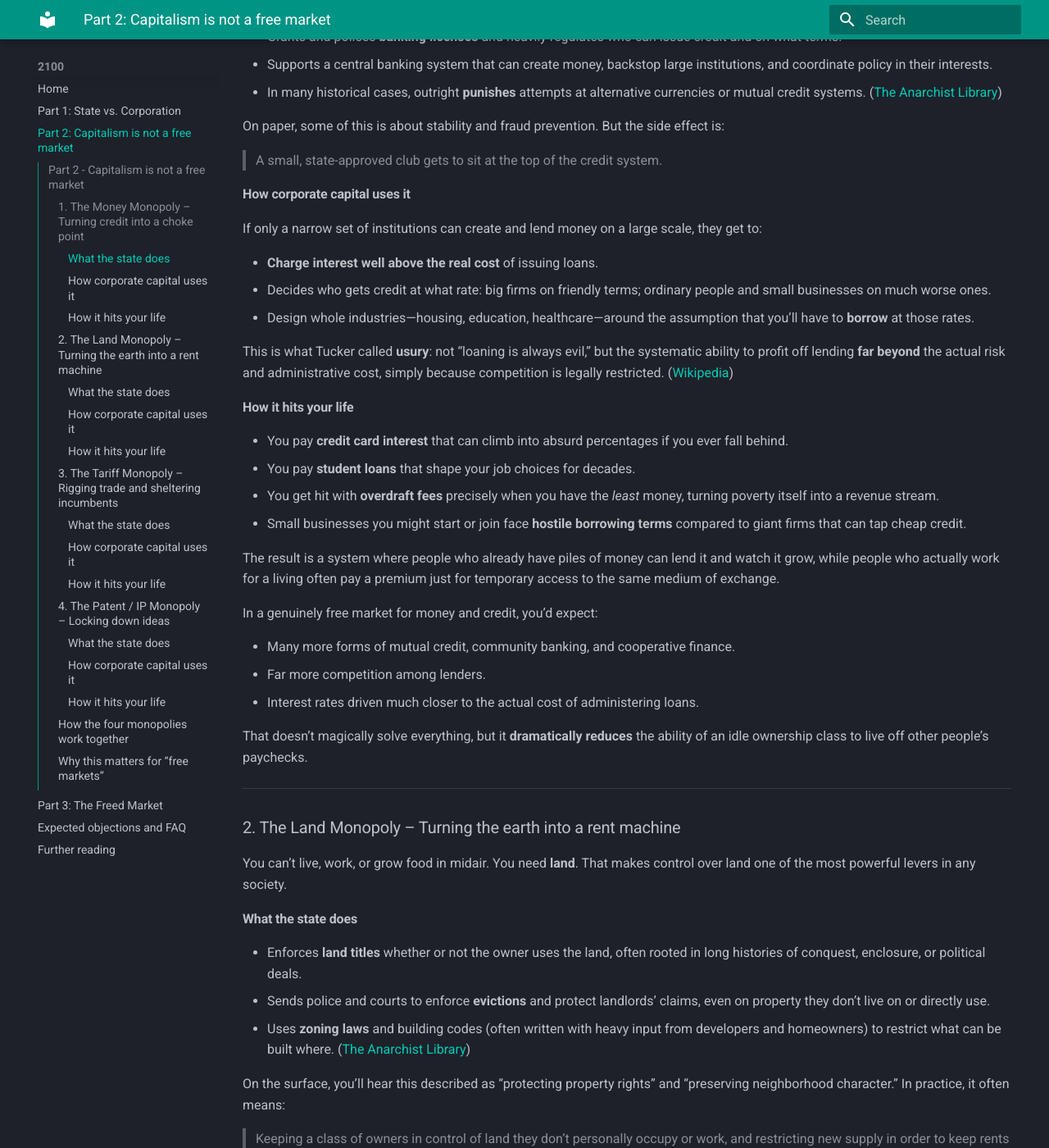
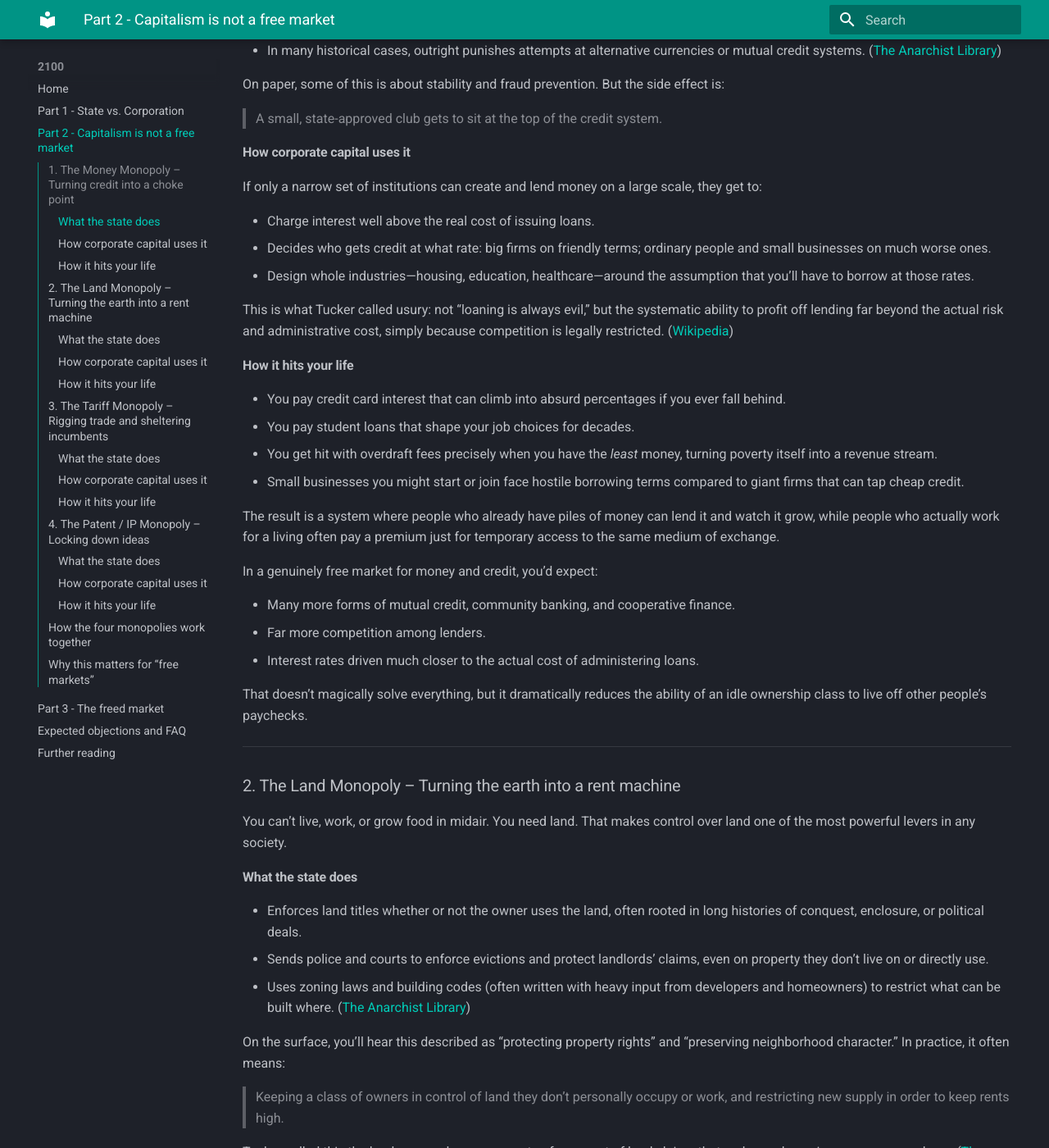
Before and after one commit to LucasVance/2100, an MkDocs documentation site: the page built from docs/liberty.md, in a window 1280 px wide and 1400 px high, scrolled down 1006 px. Shown: the whole window at 82% size. Built offline with MkDocs 1.6.1 and Material for MkDocs 9.7.7, drawn with Linux system fonts in a browser that asks for light colours; some of the changed text lies outside the part shown.

Commit message:
Update titles

```diff
--- a/docs/liberty.md
+++ b/docs/liberty.md
@@ -1,6 +1,4 @@
-## Part 2 - Capitalism is not a free market
-
-In Part 1, we looked at the **state–corporate complex**: the way government and big business act less like rivals in balance and more like partners in a joint venture. This part is about the **mechanics** of that partnership.
+In Part 1, we looked at the state–corporate complex: the way government and big business act less like rivals in balance and more like partners in a joint venture. This part is about the mechanics of that partnership.
 
 A 19th-century anarchist, Benjamin Tucker, tried to answer a very specific question:
 
@@ -8,12 +6,12 @@ A 19th-century anarchist, Benjamin Tucker, tried to answer a very specific quest
 
 His answer was not “human nature” or “greed.” He pointed at four places where the state blocks free competition on purpose and hands out special privileges:
 
-1. **Money**
-2. **Land**
-3. **Trade (tariffs and similar controls)**
-4. **Ideas (patents / intellectual property)** ([The Anarchist Library][1])
+1. Money
+2. Land
+3. Trade (tariffs and similar controls)
+4. Ideas (patents / intellectual property) ([The Anarchist Library][1])
 
-He called these the **four monopolies**, and argued that without them, capitalism as we know it couldn’t survive. What we’d have instead is still a market economy—but with very different outcomes for workers, renters, and small producers.
+He called these the four monopolies, and argued that without them, capitalism as we know it couldn’t survive. What we’d have instead is still a market economy—but with very different outcomes for workers, renters, and small producers.
 
 You don’t need to agree with Tucker on everything to see that these four areas are *exactly* where modern capitalism looks least like a “natural” market and most like a rigged game.
 
@@ -23,16 +21,16 @@ Let’s walk through each one in plain language: what the state does, how corpor
 
 ### 1. The Money Monopoly – Turning credit into a choke point
 
-**In theory**, money is just a tool. We use it to store value, trade, and make the economy run smoother.
+In theory, money is just a tool. We use it to store value, trade, and make the economy run smoother.
 
-**In practice**, control over money and credit is one of the main ways the state–corporate complex keeps you dependent.
+In practice, control over money and credit is one of the main ways the state–corporate complex keeps you dependent.
 
 #### What the state does
 
 * Decides what “counts” as legal money (legal tender laws).
-* Grants and polices **banking licenses** and heavily regulates who can issue credit and on what terms.
+* Grants and polices banking licenses and heavily regulates who can issue credit and on what terms.
 * Supports a central banking system that can create money, backstop large institutions, and coordinate policy in their interests.
-* In many historical cases, outright **punishes** attempts at alternative currencies or mutual credit systems. ([The Anarchist Library][1])
+* In many historical cases, outright punishes attempts at alternative currencies or mutual credit systems. ([The Anarchist Library][1])
 
 On paper, some of this is about stability and fraud prevention. But the side effect is:
 
@@ -42,18 +40,18 @@ On paper, some of this is about stability and fraud prevention. But the side eff
 
 If only a narrow set of institutions can create and lend money on a large scale, they get to:
 
-* **Charge interest well above the real cost** of issuing loans.
+* Charge interest well above the real cost of issuing loans.
 * Decides who gets credit at what rate: big firms on friendly terms; ordinary people and small businesses on much worse ones.
-* Design whole industries—housing, education, healthcare—around the assumption that you’ll have to **borrow** at those rates.
+* Design whole industries—housing, education, healthcare—around the assumption that you’ll have to borrow at those rates.
 
-This is what Tucker called **usury**: not “loaning is always evil,” but the systematic ability to profit off lending **far beyond** the actual risk and administrative cost, simply because competition is legally restricted. ([Wikipedia][2])
+This is what Tucker called usury: not “loaning is always evil,” but the systematic ability to profit off lending far beyond the actual risk and administrative cost, simply because competition is legally restricted. ([Wikipedia][2])
 
 #### How it hits your life
 
-* You pay **credit card interest** that can climb into absurd percentages if you ever fall behind.
-* You pay **student loans** that shape your job choices for decades.
-* You get hit with **overdraft fees** precisely when you have the *least* money, turning poverty itself into a revenue stream.
-* Small businesses you might start or join face **hostile borrowing terms** compared to giant firms that can tap cheap credit.
+* You pay credit card interest that can climb into absurd percentages if you ever fall behind.
+* You pay student loans that shape your job choices for decades.
+* You get hit with overdraft fees precisely when you have the *least* money, turning poverty itself into a revenue stream.
+* Small businesses you might start or join face hostile borrowing terms compared to giant firms that can tap cheap credit.
 
 The result is a system where people who already have piles of money can lend it and watch it grow, while people who actually work for a living often pay a premium just for temporary access to the same medium of exchange.
 
@@ -63,34 +61,34 @@ In a genuinely free market for money and credit, you’d expect:
 * Far more competition among lenders.
 * Interest rates driven much closer to the actual cost of administering loans.
 
-That doesn’t magically solve everything, but it **dramatically reduces** the ability of an idle ownership class to live off other people’s paychecks.
+That doesn’t magically solve everything, but it dramatically reduces the ability of an idle ownership class to live off other people’s paychecks.
 
 ---
 
 ### 2. The Land Monopoly – Turning the earth into a rent machine
 
-You can’t live, work, or grow food in midair. You need **land**. That makes control over land one of the most powerful levers in any society.
+You can’t live, work, or grow food in midair. You need land. That makes control over land one of the most powerful levers in any society.
 
 #### What the state does
 
-* Enforces **land titles** whether or not the owner uses the land, often rooted in long histories of conquest, enclosure, or political deals.
-* Sends police and courts to enforce **evictions** and protect landlords’ claims, even on property they don’t live on or directly use.
-* Uses **zoning laws** and building codes (often written with heavy input from developers and homeowners) to restrict what can be built where. ([The Anarchist Library][1])
+* Enforces land titles whether or not the owner uses the land, often rooted in long histories of conquest, enclosure, or political deals.
+* Sends police and courts to enforce evictions and protect landlords’ claims, even on property they don’t live on or directly use.
+* Uses zoning laws and building codes (often written with heavy input from developers and homeowners) to restrict what can be built where. ([The Anarchist Library][1])
 
 On the surface, you’ll hear this described as “protecting property rights” and “preserving neighborhood character.” In practice, it often means:
 
 > Keeping a class of owners in control of land they don’t personally occupy or work, and restricting new supply in order to keep rents high.
 
-Tucker called this the **land monopoly**: government enforcement of land claims that go beyond genuine occupancy and use. ([The Anarchist Library][1])
+Tucker called this the land monopoly: government enforcement of land claims that go beyond genuine occupancy and use. ([The Anarchist Library][1])
 
 #### How corporate capital uses it
 
-* **Absentee landlords** collect rent indefinitely on buildings they don’t live in and land they don’t use.
+* Absentee landlords collect rent indefinitely on buildings they don’t live in and land they don’t use.
 * Large developers work with city governments to shape zoning so that:
 
   * cheaper, denser housing is restricted,
   * while high-margin projects (luxury apartments, office towers, etc.) are favored.
-* Land is held as a **speculative asset**, often left empty or underused while people nearby struggle to find affordable housing or workspace.
+* Land is held as a speculative asset, often left empty or underused while people nearby struggle to find affordable housing or workspace.
 
 #### How it hits your life
 
@@ -99,42 +97,42 @@ Tucker called this the **land monopoly**: government enforcement of land claims
 * If you ever fall behind, eviction is backed by literal force.
 * Trying to build something yourself—a small shop, a co-op, a tiny home, even a community garden—can run into zoning walls or permit nightmares.
 
-The key thing to see is that **landlords can keep getting paid whether or not they work**, as long as the state keeps backing their claims to exclusive use and restricting alternatives.
+The key thing to see is that landlords can keep getting paid whether or not they work, as long as the state keeps backing their claims to exclusive use and restricting alternatives.
 
 In a freed market with no land monopoly:
 
 * Titles not backed by genuine occupancy and use would be much harder to maintain.
 * With fewer artificial barriers, more people and groups could directly access land for housing and production.
-* Rent as permanent tribute to an absentee owner would shrink toward **temporary payment for actual services** (maintenance, coordination), not a lifetime tax on simply existing somewhere on Earth.
+* Rent as permanent tribute to an absentee owner would shrink toward temporary payment for actual services (maintenance, coordination), not a lifetime tax on simply existing somewhere on Earth.
 
 ---
 
 ### 3. The Tariff Monopoly – Rigging trade and sheltering incumbents
 
-At first glance, **tariffs and trade controls** look like a boring topic for economists. In Tucker’s framework, they’re one of the main ways political power props up established capital. ([Foundation for Economic Education][3])
+At first glance, tariffs and trade controls look like a boring topic for economists. In Tucker’s framework, they’re one of the main ways political power props up established capital. ([Foundation for Economic Education][3])
 
 #### What the state does
 
-* Imposes **tariffs** (taxes on imports) and various non-tariff barriers (quotas, rules of origin, licensing requirements).
+* Imposes tariffs (taxes on imports) and various non-tariff barriers (quotas, rules of origin, licensing requirements).
 * Negotiates trade agreements that tilt the playing field in complex, industry-specific ways.
 * Uses customs enforcement, fines, and sanctions to punish attempts to trade outside the rules.
 
 The stated reasons change—protecting jobs, national security, “leveling the playing field”—but the reliable effect is:
 
-> Certain domestic firms are **shielded** from foreign competition.
+> Certain domestic firms are shielded from foreign competition.
 
 #### How corporate capital uses it
 
-* Industries lobby for tariffs and trade rules that **protect their particular niche**, so they can charge higher prices at home than global competition would otherwise allow.
+* Industries lobby for tariffs and trade rules that protect their particular niche, so they can charge higher prices at home than global competition would otherwise allow.
 * Firms use the threat of moving jobs overseas as leverage over workers, even when actual offshoring is heavily shaped by trade policy they helped design.
-* “Free trade” agreements often turn out to be **highly detailed corporate wishlists**: strong protection for intellectual property and investor rights, weaker protections for labor and the environment.
+* “Free trade” agreements often turn out to be highly detailed corporate wishlists: strong protection for intellectual property and investor rights, weaker protections for labor and the environment.
 
 Tucker saw tariffs as a way for favored producers to enjoy something like a domestic monopoly: a captive market with fewer serious challengers. ([Wikipedia][2])
 
 #### How it hits your life
 
-* You pay **higher prices** for everyday goods than you would in a genuinely competitive global market.
-* Industries that are heavily protected can become **bloated and complacent**, and when they finally hit a crisis, they demand bailouts “to save jobs.”
+* You pay higher prices for everyday goods than you would in a genuinely competitive global market.
+* Industries that are heavily protected can become bloated and complacent, and when they finally hit a crisis, they demand bailouts “to save jobs.”
 * Workers are squeezed from both ends:
 
   * threatened with offshoring if they ask for better wages,
@@ -146,11 +144,11 @@ In a truly free market for trade, firms would have a lot less ability to hide be
 
 ### 4. The Patent / IP Monopoly – Locking down ideas
 
-Of all the monopolies, the **patent and copyright** system is the most subtle and the easiest to dress up as “rewarding innovation.” Tucker and other mutualists saw it as one of the pillars of capitalist exploitation. ([The Anarchist Library][1])
+Of all the monopolies, the patent and copyright system is the most subtle and the easiest to dress up as “rewarding innovation.” Tucker and other mutualists saw it as one of the pillars of capitalist exploitation. ([The Anarchist Library][1])
 
 #### What the state does
 
-* Grants **exclusive rights** to use and sell inventions, designs, and creative works for many years.
+* Grants exclusive rights to use and sell inventions, designs, and creative works for many years.
 * Punishes anyone who reproduces or uses these ideas without permission—even if they arrived at similar designs independently.
 * Enforces digital locks (DRM) and right-to-repair restrictions, backed by fines and sometimes criminal charges.
 
@@ -162,13 +160,13 @@ Without the state, it would be very hard to maintain an exclusive claim over som
 
 This is where a lot of the everyday “this feels wrong” examples live:
 
-* **Insulin and other medicines**: The underlying science and techniques are often developed with significant public funding. But patent and regulatory structures let a handful of firms **exclude competitors** and charge hundreds of dollars for something that could be produced for a tiny fraction of that. ([Wikipedia][2])
-* **Phones, printers, tractors**:
+* Insulin and other medicines: The underlying science and techniques are often developed with significant public funding. But patent and regulatory structures let a handful of firms exclude competitors and charge hundreds of dollars for something that could be produced for a tiny fraction of that. ([Wikipedia][2])
+* Phones, printers, tractors:
 
   * Your phone is locked down so you can’t install whatever you want or fix it freely.
   * Your printer nags you about “unauthorized ink” because software and patent tricks make third-party cartridges illegal or unreliable.
   * Farmers can’t legally repair their own tractors without manufacturer authorization, thanks to software locks and IP law.
-* **Scientific research**: Taxpayers fund a lot of basic research, but the results are often placed behind **paywalls** at $30–$40 per article under publisher copyright, even though the publishers didn’t do the research themselves.
+* Scientific research: Taxpayers fund a lot of basic research, but the results are often placed behind paywalls at $30–$40 per article under publisher copyright, even though the publishers didn’t do the research themselves.
 
 In each case, the pattern is the same:
 
@@ -178,11 +176,11 @@ In each case, the pattern is the same:
 
 #### How it hits your life
 
-* You pay **more** for medicines, devices, media, and services than you would in a world where anyone could freely produce compatible versions.
-* You lose **control** over devices you supposedly own.
+* You pay more for medicines, devices, media, and services than you would in a world where anyone could freely produce compatible versions.
+* You lose control over devices you supposedly own.
 * Whole sectors of knowledge are fenced off unless you can pay or pass through an academic institution.
 
-The free market very clearly gave us the **smartphone, mass medicine, digital networks, and abundant information**. The IP monopoly is what turned those into:
+The free market very clearly gave us the smartphone, mass medicine, digital networks, and abundant information. The IP monopoly is what turned those into:
 
 * $1,000 locked phones,
 * $200 medicines,
@@ -195,12 +193,12 @@ The free market very clearly gave us the **smartphone, mass medicine, digital ne
 
 None of these monopolies exist in isolation.
 
-* The **money monopoly** ensures that if you’re not already wealthy, you’ll probably need to borrow on unfavorable terms.
-* The **land monopoly** ensures that you have to pay rent or a mortgage to access the basic ground you live and work on.
-* The **tariff and trade monopoly** keeps prices for many goods higher than necessary.
-* The **IP monopoly** locks down the most advanced goods and knowledge, keeping their prices and corporate profits high.
+* The money monopoly ensures that if you’re not already wealthy, you’ll probably need to borrow on unfavorable terms.
+* The land monopoly ensures that you have to pay rent or a mortgage to access the basic ground you live and work on.
+* The tariff and trade monopoly keeps prices for many goods higher than necessary.
+* The IP monopoly locks down the most advanced goods and knowledge, keeping their prices and corporate profits high.
 
-Put together, they create a machine that steadily **moves wealth upward**:
+Put together, they create a machine that steadily moves wealth upward:
 
 * From renters to landlords.
 * From debtors to creditors.
@@ -211,25 +209,25 @@ Benjamin Tucker’s claim was stark:
 
 > Aside from wages, gifts, inheritance, and gambling, almost every process by which large fortunes are built rests on one or more of these monopolies—on some legally enforced denial of competition. ([panarchy.org][4])
 
-That doesn’t mean every rich person is secretly evil; it means the system that allows wealth to concentrate so extremely is **designed** to do that.
+That doesn’t mean every rich person is secretly evil; it means the system that allows wealth to concentrate so extremely is designed to do that.
 
-This is why wealth distribution looks so bizarre compared to most human traits. Things like height, intelligence, and most abilities cluster around an average. Wealth, on the other hand, follows a **power-law** pattern: a few people hold absolutely enormous amounts, and the vast majority have relatively little.
+This is why wealth distribution looks so bizarre compared to most human traits. Things like height, intelligence, and most abilities cluster around an average. Wealth, on the other hand, follows a power-law pattern: a few people hold absolutely enormous amounts, and the vast majority have relatively little.
 
-Is Elon Musk (or any billionaire) literally **tens of millions of times** more productive than a nurse, a teacher, or a mechanic? Of course not. But in a system where:
+Is Elon Musk (or any billionaire) literally tens of millions of times more productive than a nurse, a teacher, or a mechanic? Of course not. But in a system where:
 
 * owning capital gives you access to privileged credit,
 * to land and resources secured by the state,
 * to trade rules written in your favor,
 * and to legal control over key ideas and platforms,
 
-your wealth can grow in ways that track **institutional leverage**, not human effort.
+your wealth can grow in ways that track institutional leverage, not human effort.
 
 In that sense, extreme fortunes aren’t just big numbers. They are the visible output of a machine that:
 
 1. Skims a slice of countless daily transactions through rent, interest, and protected profit.
 2. Channels those slices upward to people who often do less and less actual work the richer they get.
 
-From the perspective of the average person, that shows up as a permanent, low-grade feeling that **your labor never quite catches up**: that no matter how hard you work, housing, healthcare, education, and basic security keep receding just out of reach.
+From the perspective of the average person, that shows up as a permanent, low-grade feeling that your labor never quite catches up: that no matter how hard you work, housing, healthcare, education, and basic security keep receding just out of reach.
 
 ---
 
@@ -244,9 +242,9 @@ Because what they create is not a level playing field where:
 
 Instead, they create a landscape where:
 
-* **starting positions** are massively unequal,
-* **rules** are often written by the largest incumbents,
-* and **whole income streams** are locked in by law, not by ongoing performance.
+* starting positions are massively unequal,
+* rules are often written by the largest incumbents,
+* and whole income streams are locked in by law, not by ongoing performance.
 
 Tucker’s radical move was to say:
 
@@ -255,12 +253,12 @@ Tucker’s radical move was to say:
 Whether or not you fully buy his conclusion yet, the key takeaway from Part 2 is:
 
 * The state–corporate complex doesn’t just “influence” the economy in a vague way.
-* It uses specific, legally enforced monopolies in **money, land, trade, and ideas** to turn your dependence into someone else’s passive income.
+* It uses specific, legally enforced monopolies in money, land, trade, and ideas to turn your dependence into someone else’s passive income.
 
-In **Part 3**, we’ll flip the thought experiment around:
+In Part 3, we’ll flip the thought experiment around:
 
 * Suppose we actually removed these monopolies—no privileged banking, no absentee landlordism backed by force, no protective tariff walls for big firms, no long-term IP cages around ideas.
-* What would a **freed market** look like then?
+* What would a freed market look like then?
 * How would your cost of living, your bargaining power, and your options change?
 
 The goal isn’t to hand you a utopian blueprint, but to show how different things could be once you stop mistaking these monopolies for “just how markets work.”
--- a/mkdocs.yml
+++ b/mkdocs.yml
@@ -24,8 +24,8 @@ markdown_extensions:
 
 nav:
     - Home: index.md
-    - "Part 1: State vs. Corporation": state-vs-corp.md
-    - "Part 2: Capitalism is not a free market": liberty.md
-    - "Part 3: The Freed Market": freed-market.md
+    - "Part 1 - State vs. Corporation": state-vs-corp.md
+    - "Part 2 - Capitalism is not a free market": liberty.md
+    - "Part 3 - The freed market": freed-market.md
     - Expected objections and FAQ: objections.md
     - Further reading: resources.md
```
Also changed, not shown: docs/state-vs-corp.md (+0 -2 lines).
